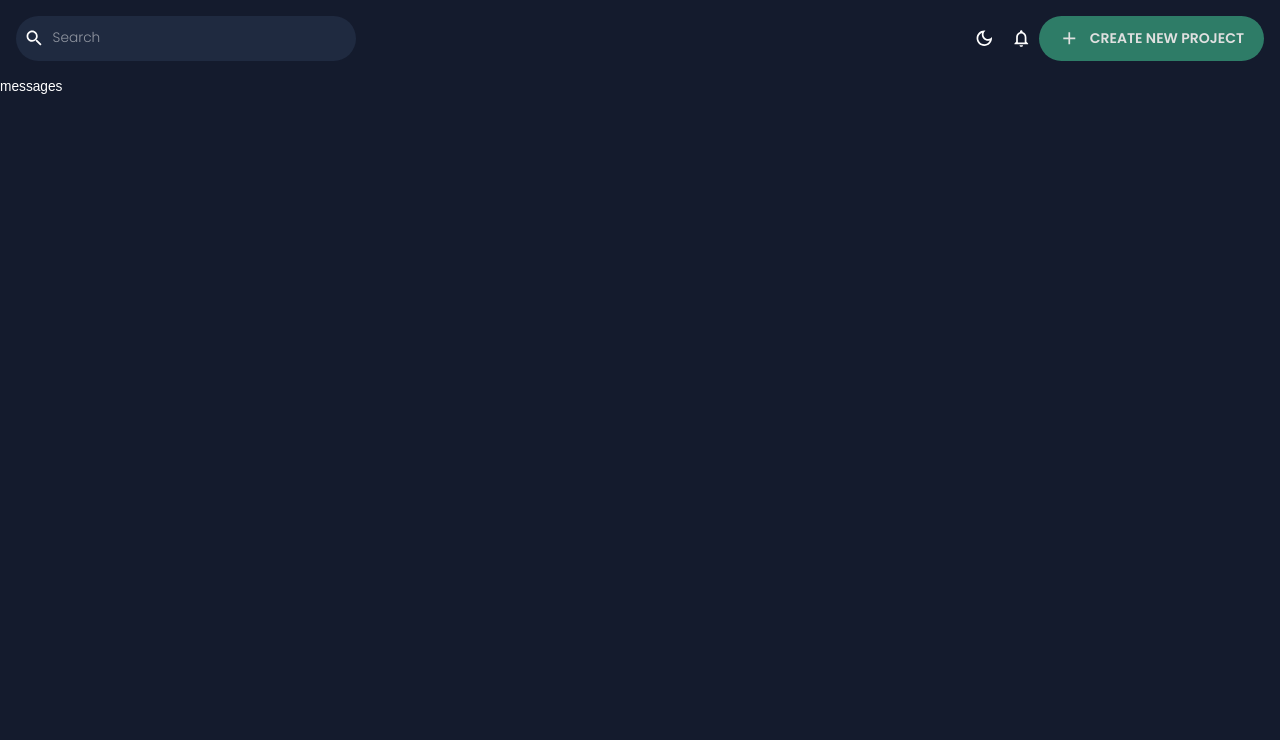
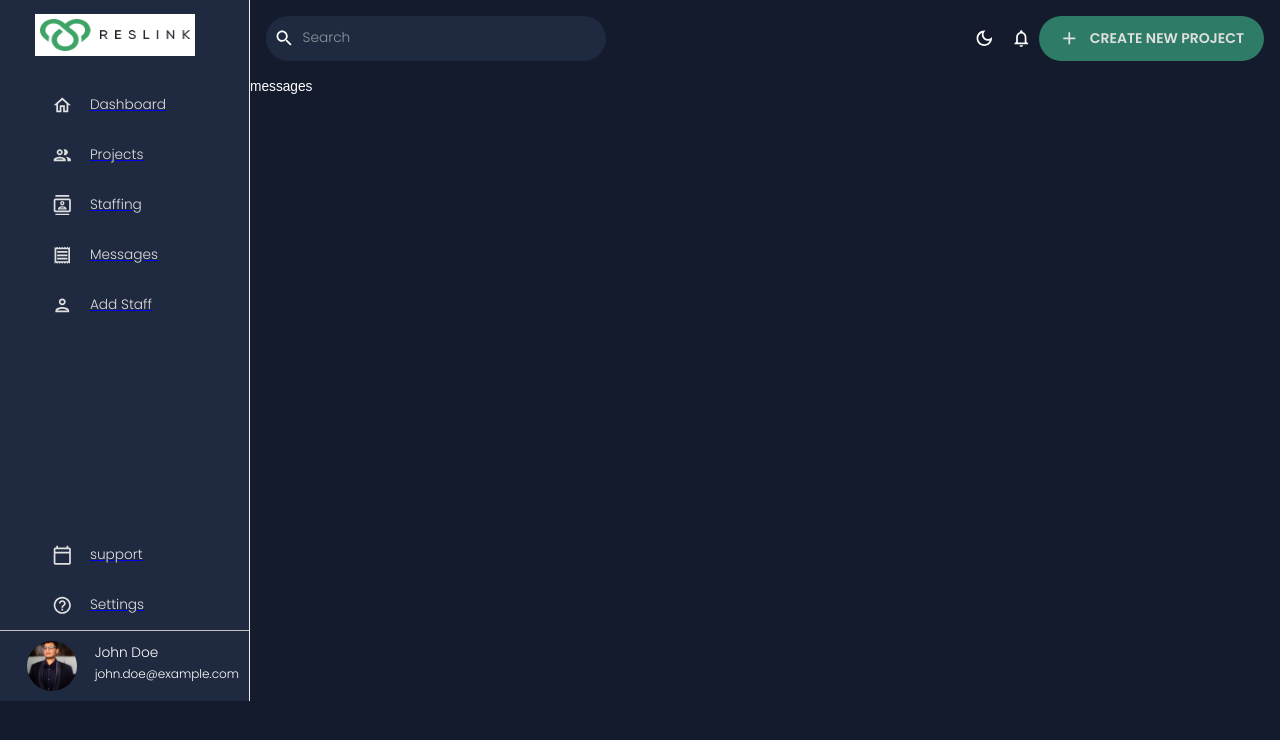
Before and after one commit to karanJ2212/Dashboard, a React (Create React App) app: page /Messages in a window 1280 px wide. Shown: the top 740 px of the page. Built offline with nearby package versions, Linux system fonts and the light colour scheme.

Commit message:
side navbar created

```diff
--- a/src/App.js
+++ b/src/App.js
@@ -1,21 +1,25 @@
-import { CssBaseline, ThemeProvider } from "@mui/material";
-import { Routes, Route } from "react-router-dom";
-import { ColorModeContext, useMode } from "./theme";
-import Topbar from "./pages/global/Topbar";
-import Dashboard from "./pages/dashboard";
-import Messages from "./pages/messages";
-import Project from "./pages/project";
-import Staffing from "./pages/staffing";
+import { CssBaseline, ThemeProvider } from '@mui/material';
+import { Routes, Route } from 'react-router-dom';
+import { useState } from 'react';
+import { ColorModeContext, useMode } from './theme';
+import Topbar from './pages/global/Topbar';
+import Dashboard from './pages/dashboard';
+import Messages from './pages/messages';
+import Project from './pages/project';
+import Staffing from './pages/staffing';
+import SideNavbar from './pages/global/Sidebar';
 
 function App() {
   const [theme, colorMode] = useMode();
+  const [isSidebar, setIsSidebar] = useState(true);
   return (
     <ColorModeContext.Provider value={colorMode}>
       <ThemeProvider theme={theme}>
         <CssBaseline />
         <div className="app">
+          <SideNavbar isSidebar={isSidebar} />
           <main className="content">
-            <Topbar />
+            <Topbar setIsSidebar={setIsSidebar} />
             <Routes>
               <Route path="/" element={<Dashboard />} />
               <Route path="/Project" element={<Project />} />
--- /dev/null
+++ b/src/assets/index.js
@@ -0,0 +1,5 @@
+import logo from './LOGO.png';
+
+import user from './user.jpg';
+
+export { logo, user };
--- a/src/pages/global/Sidebar.jsx
+++ b/src/pages/global/Sidebar.jsx
@@ -0,0 +1,208 @@
+/* eslint-disable react/prop-types */
+import { useState } from 'react';
+// import { ProSidebar, Menu, MenuItem } from "react-pro-sidebar";
+import {
+  Sidebar, Menu, MenuItem, sidebarClasses,
+} from 'react-pro-sidebar';
+import {
+  Avatar, Box, IconButton, Typography, useTheme,
+} from '@mui/material';
+import { Link } from 'react-router-dom';
+// import "react-pro-sidebar/dist/css/styles.css";
+import HomeOutlinedIcon from '@mui/icons-material/HomeOutlined';
+import PeopleOutlinedIcon from '@mui/icons-material/PeopleOutlined';
+import ContactsOutlinedIcon from '@mui/icons-material/ContactsOutlined';
+import ReceiptOutlinedIcon from '@mui/icons-material/ReceiptOutlined';
+import PersonOutlinedIcon from '@mui/icons-material/PersonOutlined';
+import CalendarTodayOutlinedIcon from '@mui/icons-material/CalendarTodayOutlined';
+import HelpOutlineOutlinedIcon from '@mui/icons-material/HelpOutlineOutlined';
+
+import MenuOutlinedIcon from '@mui/icons-material/MenuOutlined';
+
+import { tokens } from '../../theme';
+import { logo, user } from '../../assets';
+
+const Item = ({
+  title, to, icon, selected, setSelected,
+}) => {
+  const theme = useTheme();
+  const colors = tokens(theme.palette.mode);
+  return (
+    <Link to={to}>
+      <MenuItem
+        active={selected === title}
+        style={{
+          color: colors.grey[100],
+        }}
+        onClick={() => setSelected(title)}
+        icon={icon}
+      >
+        <Typography>{title}</Typography>
+
+        {/* component=
+      <Link to={to} /> */}
+      </MenuItem>
+    </Link>
+  );
+};
+
+const SideNavbar = () => {
+  const theme = useTheme();
+  const colors = tokens(theme.palette.mode);
+  const [isCollapsed, setIsCollapsed] = useState(false);
+  const [selected, setSelected] = useState('Dashboard');
+
+  return (
+    <Box>
+      <Sidebar
+        collapsed={isCollapsed}
+        rootStyles={{
+          [`.${sidebarClasses.container}`]: {
+            backgroundColor: 'transparent !important',
+            background: `${colors.primary[400]} !important`,
+          },
+        }}
+      >
+        <Menu
+          iconShape="square"
+          menuItemStyles={{
+            button: ({ active }) => {
+              const buttonStyles = {};
+
+              if (active) {
+                buttonStyles.backgroundColor = `${colors.primary[400]} !important`;
+              }
+
+              if (!active) {
+                buttonStyles.backgroundColor = 'inherit';
+              }
+
+              buttonStyles['&:hover, &:active'] = {
+                backgroundColor: `${colors.primary[900]} !important`,
+              };
+
+              return buttonStyles;
+            },
+          }}
+        >
+          {/* LOGO AND MENU ICON */}
+          <MenuItem
+            onClick={() => setIsCollapsed(!isCollapsed)}
+            icon={isCollapsed ? <MenuOutlinedIcon /> : undefined}
+            style={{
+              margin: '10px 0 20px 0',
+              color: colors.grey[100],
+            }}
+          >
+            {!isCollapsed && (
+              <Box
+                display="flex"
+                justifyContent="space-between"
+                alignItems="center"
+                ml="15px"
+              >
+                {/* <Typography variant="h3" color={colors.grey[100]}>
+                  ADMINIS
+                </Typography> */}
+                <img
+                  src={logo}
+                  alt="Company Logo"
+                  style={{
+                    width: '160px', // Adjust the width as needed
+                    height: '42px', // Adjust the height as needed to match the Typography
+                    background: '#fff',
+                    padding: '5px',
+                  }}
+                />
+                {/* <IconButton onClick={() => setIsCollapsed(!isCollapsed)}>
+                  <MenuOutlinedIcon />
+                </IconButton> */}
+              </Box>
+            )}
+          </MenuItem>
+
+          <Box paddingLeft={isCollapsed ? undefined : '10%'} marginRight="10px">
+            <Item
+              title="Dashboard"
+              to="/"
+              icon={<HomeOutlinedIcon />}
+              selected={selected}
+              setSelected={setSelected}
+            />
+
+            <Item
+              title="Projects"
+              to="/Project"
+              icon={<PeopleOutlinedIcon />}
+              selected={selected}
+              setSelected={setSelected}
+            />
+            <Item
+              title="Staffing"
+              to="/Staffing"
+              icon={<ContactsOutlinedIcon />}
+              selected={selected}
+              setSelected={setSelected}
+            />
+            <Item
+              title="Messages"
+              to="/Messages"
+              icon={<ReceiptOutlinedIcon />}
+              selected={selected}
+              setSelected={setSelected}
+            />
+
+            <Item
+              title="Add Staff"
+              to="/form"
+              icon={<PersonOutlinedIcon />}
+              selected={selected}
+              setSelected={setSelected}
+            />
+            <Box height="200px" />
+            <Item
+              title="support"
+              to="/calendar"
+              icon={<CalendarTodayOutlinedIcon />}
+              selected={selected}
+              setSelected={setSelected}
+            />
+            <Item
+              title="Settings"
+              to="/faq"
+              icon={<HelpOutlineOutlinedIcon />}
+              selected={selected}
+              setSelected={setSelected}
+            />
+          </Box>
+        </Menu>
+        <Box
+          borderTop={`1px solid ${colors.grey[200]}`}
+          padding="10px"
+          textAlign="center"
+          display="flex"
+        >
+          {/* User information */}
+          <Avatar
+            alt="User Profile"
+            src={user}
+            sx={{
+              width: 50,
+              height: 50,
+              borderRadius: '50%',
+              margin: '0 auto',
+            }}
+          />
+          <Box textAlign="left">
+            <Typography variant="subtitle1">John Doe</Typography>
+            {' '}
+            <Typography variant="body2">john.doe@example.com</Typography>
+            {' '}
+          </Box>
+        </Box>
+      </Sidebar>
+    </Box>
+  );
+};
+
+export default SideNavbar;
```
Also changed, not shown: src/assets/LOGO.png (added), src/assets/user.jpg (added), src/components/StatBox.js (added).
